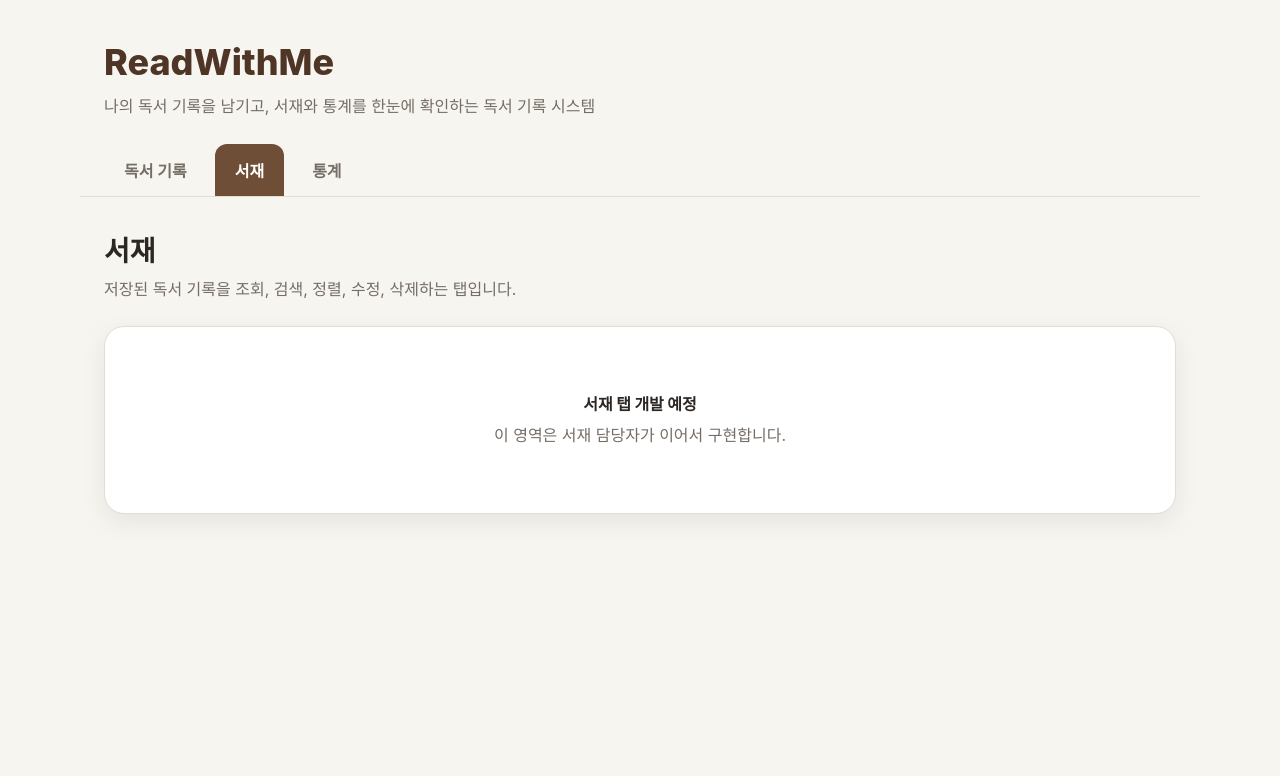
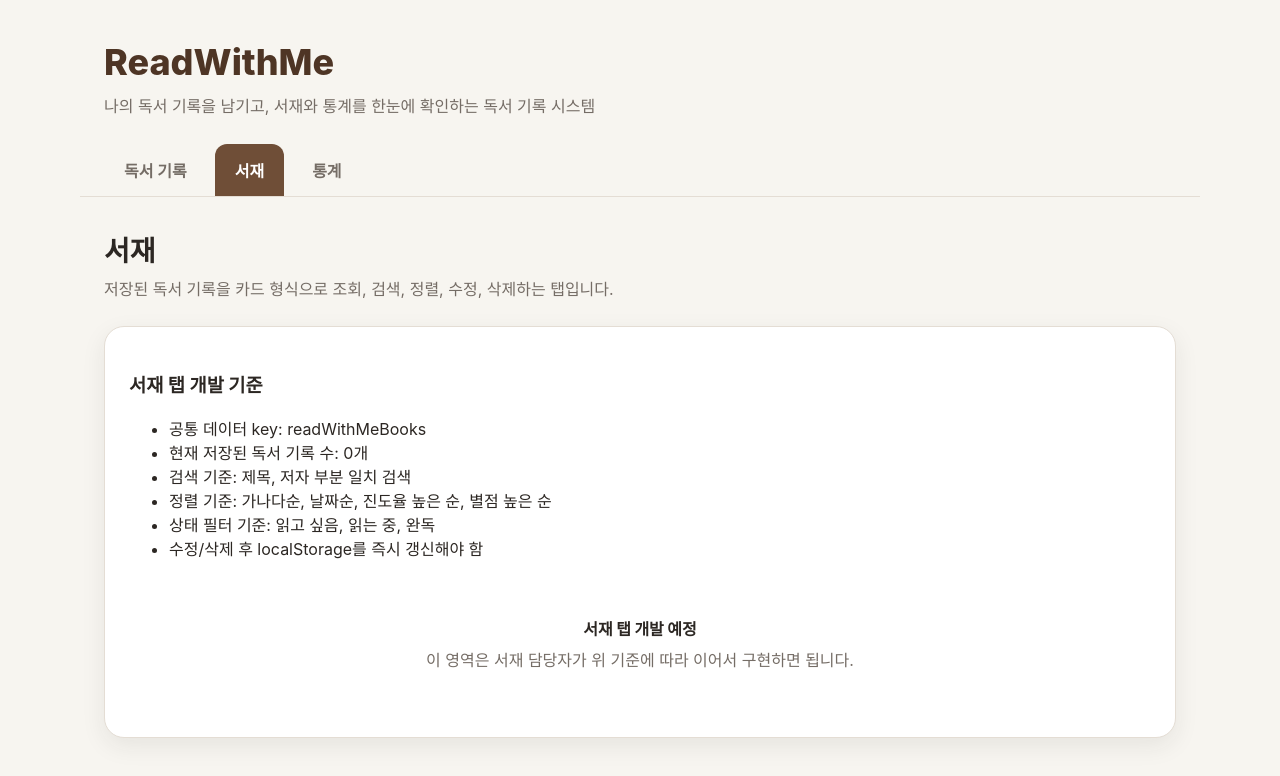
Before and after one commit to trytur/read-with-me, a React (Vite) app: page / in a window 1280 px wide. Both pictures are taken after a click on the button "서재". Shown: the top 776 px of the page. Built offline with nearby package versions, Linux system fonts and the light colour scheme.

Commit message:
docs: add library tab handoff guide

```diff
--- a/src/pages/LibraryPage.jsx
+++ b/src/pages/LibraryPage.jsx
@@ -1,21 +1,69 @@
 import EmptyState from "../components/common/EmptyState";
+import { getBooksFromStorage } from "../utils/bookStorage";
 
 function LibraryPage() {
+  const savedBooks = getBooksFromStorage();
+
+  /*
+    TODO: 서재 탭 담당자 구현 기준
+
+    1. localStorage의 readWithMeBooks 데이터를 기준으로 도서 목록을 카드 형식으로 표시한다.
+    2. 표시 항목:
+       - 제목 title
+       - 저자 author
+       - 독서 상태 status
+       - 진도율 progressRate
+       - 최근 읽은 날짜 recentReadDate
+       - 별점 rating
+    3. 검색:
+       - title, author 기준 부분 일치 검색
+       - 대소문자 구분 없음
+       - 검색어가 없으면 전체 목록 표시
+    4. 정렬:
+       - 제목 가나다순
+       - 최근 읽은 날짜 최신순
+       - 최근 읽은 날짜 오래된 순
+       - 진도율 높은 순
+       - 별점 높은 순
+    5. 상태 필터:
+       - 읽고 싶음
+       - 읽는 중
+       - 완독
+    6. 수정:
+       - 모든 입력 항목 수정 가능
+       - 수정 시 updatedAt 갱신
+       - progressRate 변경 시 status 재계산 필요
+    7. 삭제:
+       - 삭제 전 확인 다이얼로그 표시
+  */
+
   return (
     <section className="page-section">
       <div className="page-header">
         <div>
           <h2 className="page-title">서재</h2>
           <p className="page-description">
-            저장된 독서 기록을 조회, 검색, 정렬, 수정, 삭제하는 탭입니다.
+            저장된 독서 기록을 카드 형식으로 조회, 검색, 정렬, 수정, 삭제하는
+            탭입니다.
           </p>
         </div>
       </div>
 
-      <div className="card">
+      <div className="card handoff-card">
+        <h3 className="section-title">서재 탭 개발 기준</h3>
+
+        <ul className="handoff-list">
+          <li>공통 데이터 key: readWithMeBooks</li>
+          <li>현재 저장된 독서 기록 수: {savedBooks.length}개</li>
+          <li>검색 기준: 제목, 저자 부분 일치 검색</li>
+          <li>정렬 기준: 가나다순, 날짜순, 진도율 높은 순, 별점 높은 순</li>
+          <li>상태 필터 기준: 읽고 싶음, 읽는 중, 완독</li>
+          <li>수정/삭제 후 localStorage를 즉시 갱신해야 함</li>
+        </ul>
+
         <EmptyState
           title="서재 탭 개발 예정"
-          description="이 영역은 서재 담당자가 이어서 구현합니다."
+          description="이 영역은 서재 담당자가 위 기준에 따라 이어서 구현하면 됩니다."
         />
       </div>
     </section>
```
